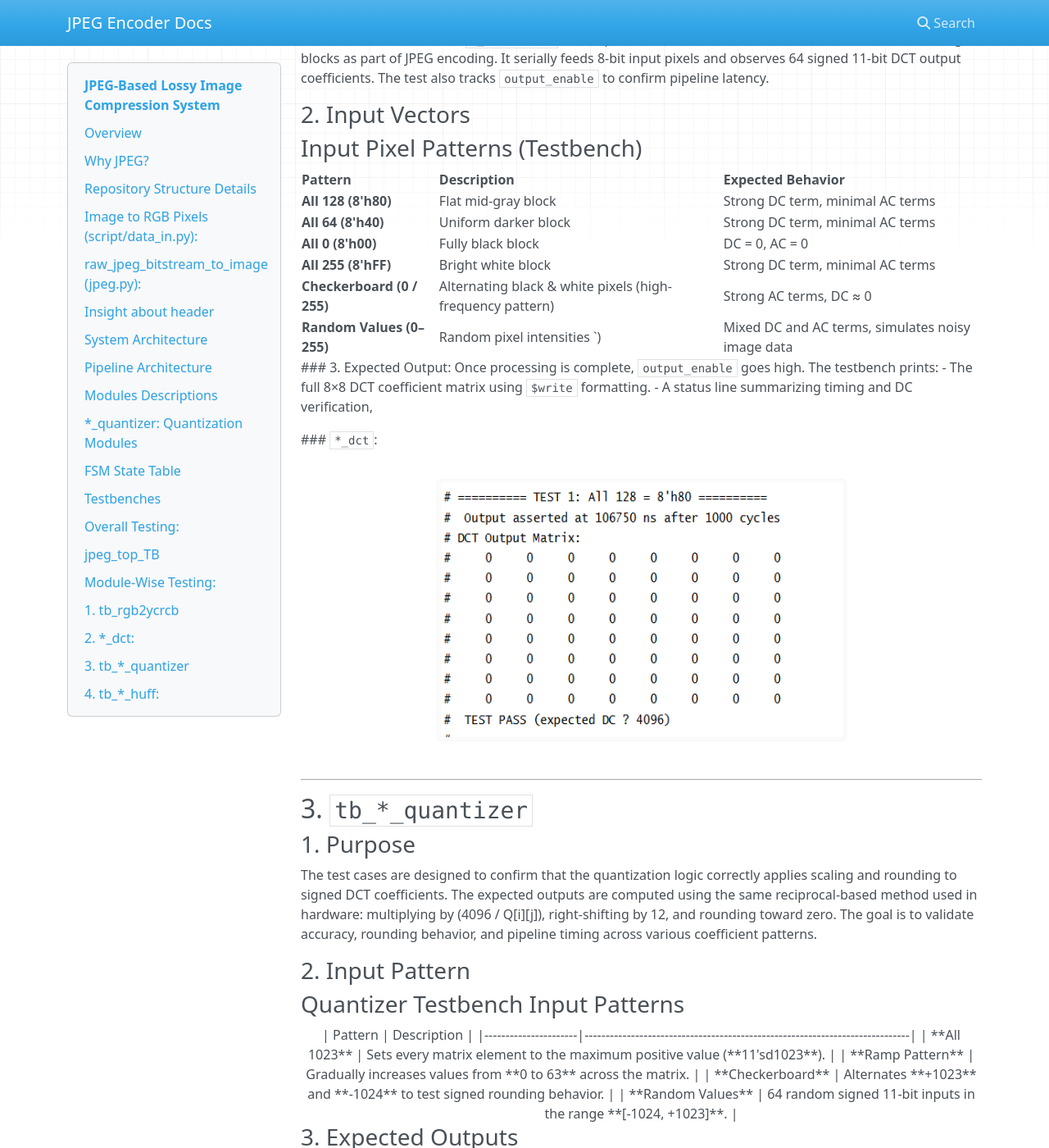
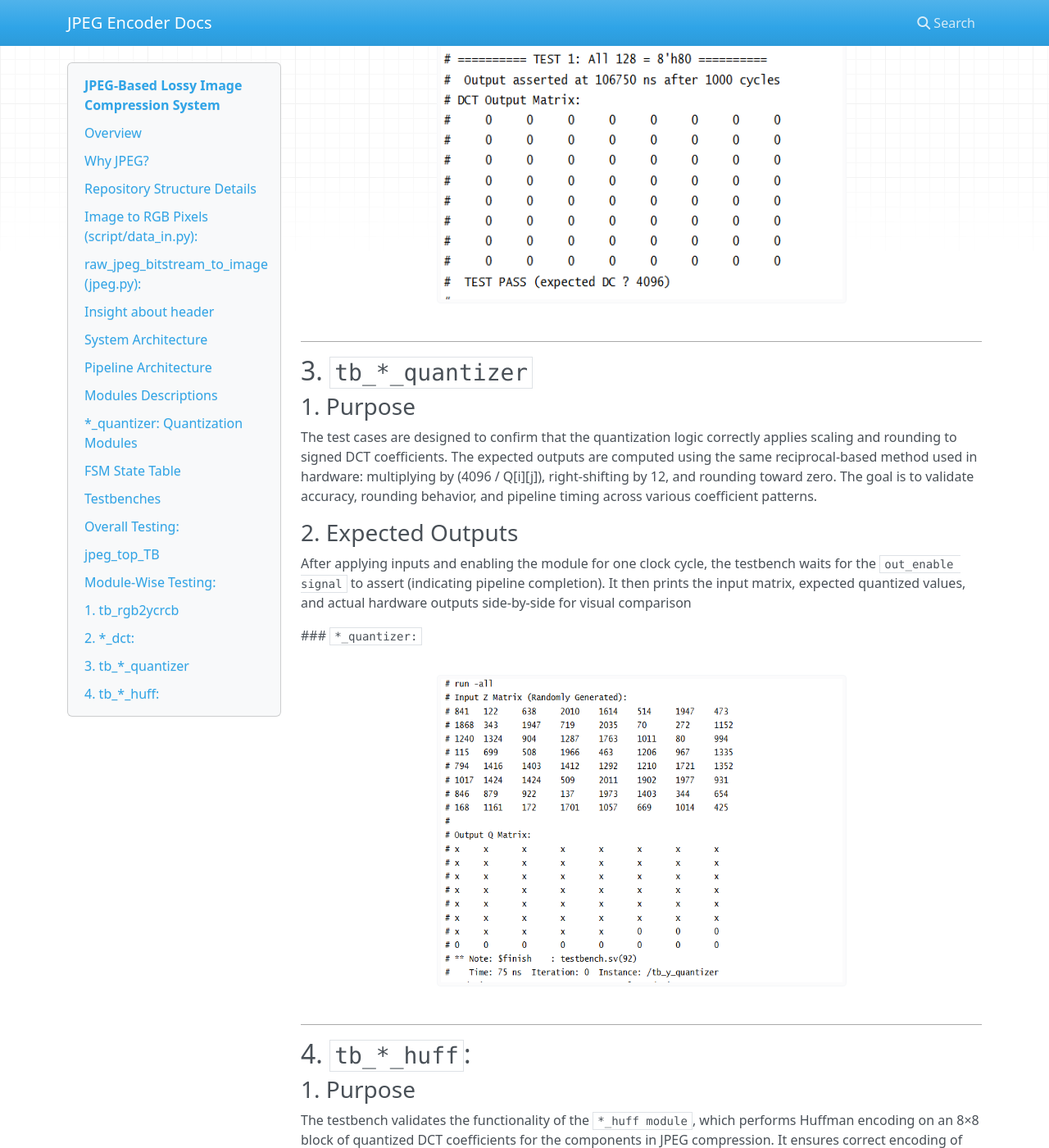
Before and after one commit to rmknae/JPEG--ENCODER, an MkDocs documentation site: the page built from docs/index.md, in a window 1280 px wide and 1400 px high, scrolled down 12349 px. Shown: the whole window at 82% size. Built offline with MkDocs 1.6.1, drawn with Linux system fonts in a browser that asks for light colours; nearby versions of some CDN libraries; some of the changed text lies outside the part shown.

Commit message:
Update index.md

```diff
--- a/docs/index.md
+++ b/docs/index.md
@@ -269,27 +269,7 @@
 ### 1. Purpose of Test Cases
 The testbench is designed to check the accuracy of color space conversion under common edge cases and validate robustness with random RGB inputs. It ensures proper pipeline behavior, rounding, and output timing of the rgb2ycrcb module.
 
-### 2. Input Vectors
-### Testbench RGB Input Patterns
-
-### Testbench RGB Input Patterns
-
-<div align="center">
-
-| Pattern           | RGB Values        | Description              |
-|-------------------|------------------|--------------------------|
-| **Black**         | (0, 0, 0)        | Fully black pixel        |
-| **White**         | (255, 255, 255)  | Fully white pixel        |
-| **Red**           | (255, 0, 0)      | Pure red                 |
-| **Green**         | (0, 255, 0)      | Pure green               |
-| **Blue**          | (0, 0, 255)      | Pure blue                |
-| **Mid-gray**      | (128, 128, 128)  | Neutral gray             |
-| **Random Values** | 10 × 24-bit RGB  | for real-case testing |
-
-</div>
-
-
- ### 3. Expected Output:
+ ### 2. Expected Output:
 Each input is applied with a 1-cycle enable signal and a 3-cycle wait to accommodate pipeline latency. The testbench checks for a valid `enable_out` and prints the YCbCr result in a readable format.
 
  <div align="center">
@@ -302,21 +282,7 @@
 ### 1. Purpose of Test Cases
 This testbench verifies the `*_dct module`, which performs an 8×8 Discrete Cosine Transform (DCT) on image blocks as part of JPEG encoding. It serially feeds 8-bit input pixels and observes 64 signed 11-bit DCT output coefficients. The test also tracks `output_enable` to confirm pipeline latency.
 
-### 2. Input Vectors
-### Input Pixel Patterns (Testbench)
-
-| Pattern                         | Description                                                                 | Expected Behavior                                  |
-|---------------------------------|-----------------------------------------------------------------------------|---------------------------------------------------|
-| **All 128 (8'h80)**             | Flat mid-gray block                                                         | Strong DC term, minimal AC terms                  |
-| **All 64 (8'h40)**              | Uniform darker block                                                        | Strong DC term, minimal AC terms                  |
-| **All 0 (8'h00)**               | Fully black block                                                           | DC = 0, AC = 0                                    |
-| **All 255 (8'hFF)**             | Bright white block                                                          | Strong DC term, minimal AC terms                  |
-| **Checkerboard (0 / 255)**      | Alternating black & white pixels (high-frequency pattern)                    | Strong AC terms, DC ≈ 0                           |
-| **Random Values (0–255)**       | Random pixel intensities `)                          | Mixed DC and AC terms, simulates noisy image data |
-
-
-
- ### 3. Expected Output:
+ ### 2. Expected Output:
 Once processing is complete, `output_enable` goes high.
 The testbench prints:
 - The full 8×8 DCT coefficient matrix using `$write` formatting.
@@ -334,21 +300,7 @@
 ### 1. Purpose
 The test cases are designed to confirm that the quantization logic correctly applies scaling and rounding to signed DCT coefficients. The expected outputs are computed using the same reciprocal-based method used in hardware: multiplying by (4096 / Q[i][j]), right-shifting by 12, and rounding toward zero. The goal is to validate accuracy, rounding behavior, and pipeline timing across various coefficient patterns.
 
-### 2.  Input Pattern
-### Quantizer Testbench Input Patterns
-
-<div align="center">
-
-| Pattern              | Description                                                                 |
-|----------------------|-----------------------------------------------------------------------------|
-| **All 1023**         | Sets every matrix element to the maximum positive value (**11'sd1023**).    |
-| **Ramp Pattern**     | Gradually increases values from **0 to 63** across the matrix.              |
-| **Checkerboard**     | Alternates **+1023** and **-1024** to test signed rounding behavior.        |
-| **Random Values**    | 64 random signed 11-bit inputs in the range **[-1024, +1023]**.             |
-
-</div>
-
-### 3. Expected Outputs
+### 2. Expected Outputs
 After applying inputs and enabling the module for one clock cycle, the testbench waits for the `out_enable signal` to assert (indicating pipeline completion). It then prints the input matrix, expected quantized values, and actual hardware outputs side-by-side for visual comparison
 
  ### `*_quantizer:`
@@ -364,17 +316,7 @@
 ### 1. Purpose
 The testbench validates the functionality of the `*_huff module`, which performs Huffman encoding on an 8×8 block of quantized DCT coefficients for the components in JPEG compression. It ensures correct encoding of sparse DCT blocks, including proper handling of DC and AC coefficients, `output bitstream` generation, and `end-of-block signaling`.
 
-### 2.  Input Pattern
-### Included Test Cases
-<div align="center">
-
-| Test Case            | Other Coefficients | Notes                                                |
-|----------------------|--------------------|------------------------------------------------------|
-| **Sparse DCT Block** | All = 0            | Tests sparse input with minimal non-zero AC values.  |
-| **After Reset**      | All = 0            | Verifies reset behavior with new DC/AC coefficients. |
-</div>
-
-### 3. Expected Outputs
+### 2. Expected Outputs
 For each test case, the monitor displays:The evolving state of `data_ready`, `output_reg_count`, `end_of_block_output`, and `JPEG_bitstream`.The encoded output should reflect the DC value followed by Huffman-encoded non-zero AC coefficients, terminated with an end-of-block symbol.
 
  ### `*_huff`:
```
